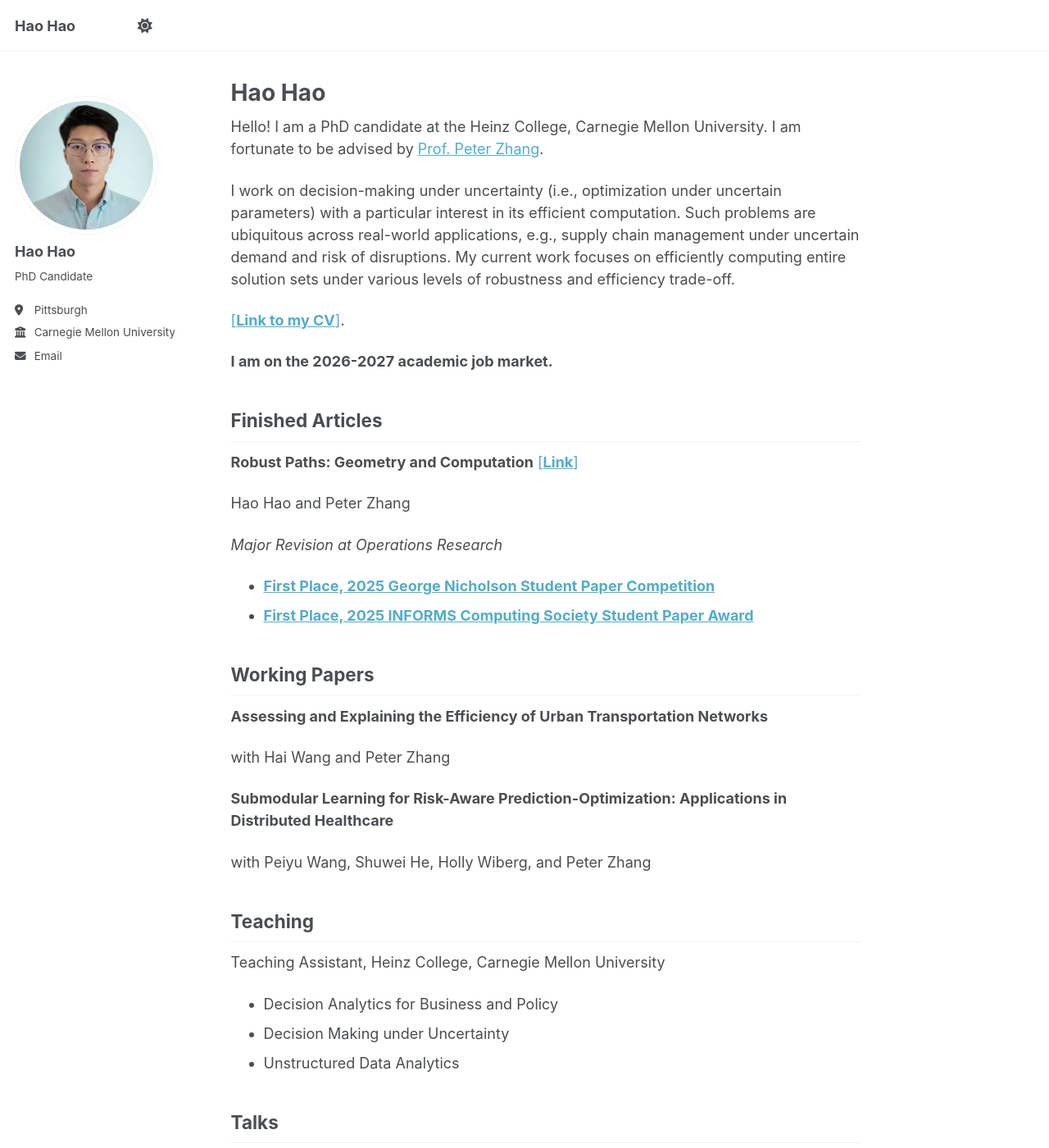
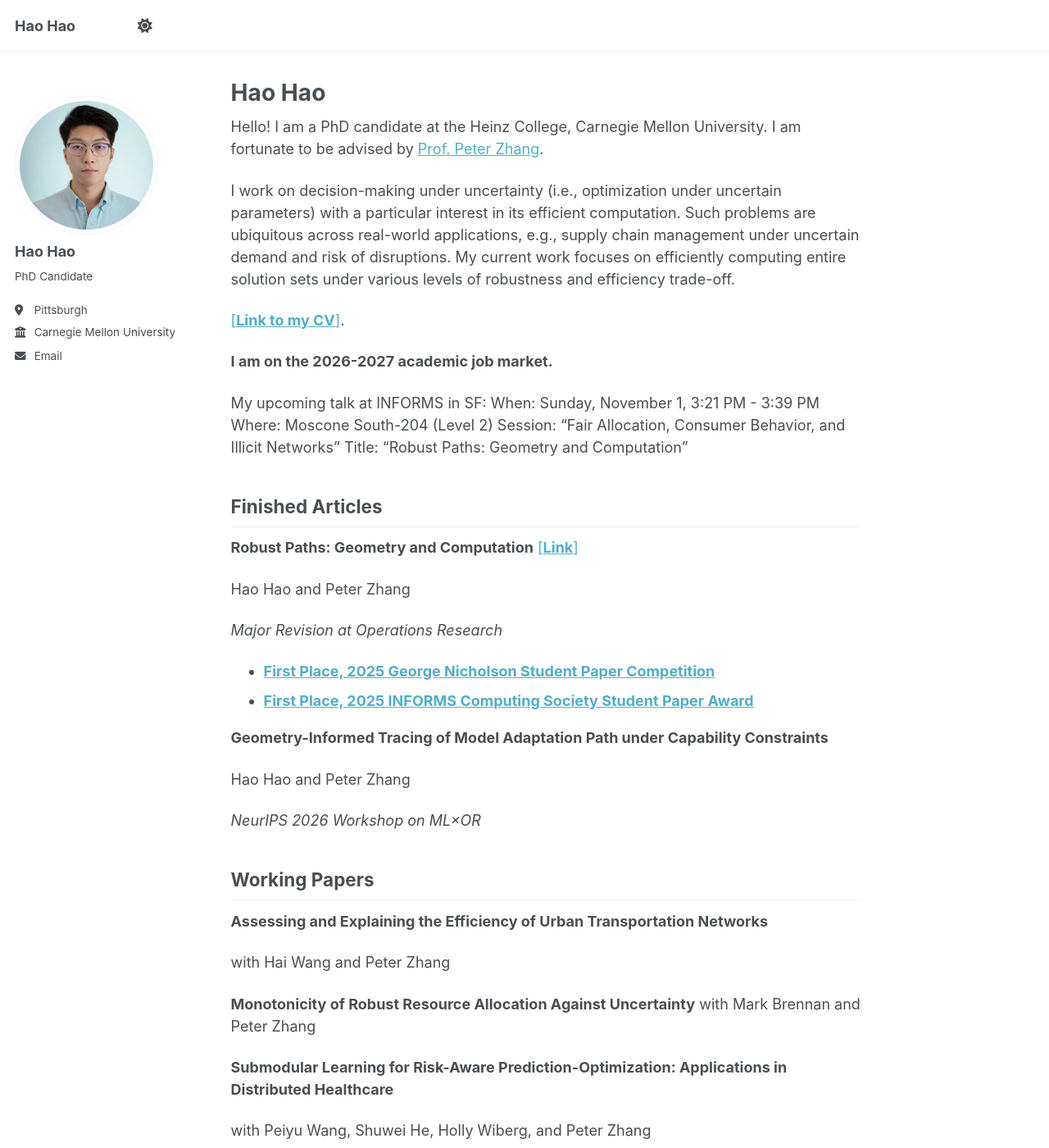
Before and after one commit to haohaocmu/haohaocmu.github.io, a Jekyll site: the page built from _pages/about.md, in a window 1280 px wide and 1400 px high. Shown: the whole window at 82% size. Built offline with Jekyll 4.4.1, drawn with Linux system fonts in a browser that asks for light colours; a script that is not in the unit is left out.

Commit message:
Update about.md

```diff
--- a/_pages/about.md
+++ b/_pages/about.md
@@ -15,6 +15,13 @@ I work on decision-making under uncertainty (i.e., optimization under uncertain
 
 **I am on the 2026-2027 academic job market.**
 
+My upcoming talk at INFORMS in SF:
+When: Sunday, November 1, 3:21 PM - 3:39 PM
+Where: Moscone South-204 (Level 2)
+Session: “Fair Allocation, Consumer Behavior, and Illicit Networks”
+Title: “Robust Paths: Geometry and Computation”
+
+
 ## Finished Articles
 
 **Robust Paths: Geometry and Computation** [[**Link**]](https://arxiv.org/pdf/2508.20039)
@@ -26,15 +33,25 @@ Hao Hao and Peter Zhang
 - [**First Place, 2025 George Nicholson Student Paper Competition**](https://www.informs.org/Recognizing-Excellence/INFORMS-Prizes/George-Nicholson-Student-Paper-Competition)
 - [**First Place, 2025 INFORMS Computing Society Student Paper Award**](https://connect.informs.org/discussion/congratulations-to-hao-hao-on-winning-the-2025-ics-student-paper-award-as-well-as-to-thomas-hbner-runner-up-yupeng-wu-and-matas-villagra-honorable-mentions-1)
 
+**Geometry-Informed Tracing of Model Adaptation Path under Capability Constraints**
+
+Hao Hao and Peter Zhang
+
+*NeurIPS 2026 Workshop on ML×OR*
+
 ## Working Papers
 
 **Assessing and Explaining the Efficiency of Urban Transportation Networks**
 
 with Hai Wang and Peter Zhang
 
+**Monotonicity of Robust Resource Allocation Against Uncertainty**
+with Mark Brennan and Peter Zhang
+
 **Submodular Learning for Risk-Aware Prediction-Optimization: Applications in Distributed Healthcare**
 
 with Peiyu Wang, Shuwei He, Holly Wiberg, and Peter Zhang
+
 
 
 ## Teaching
```
